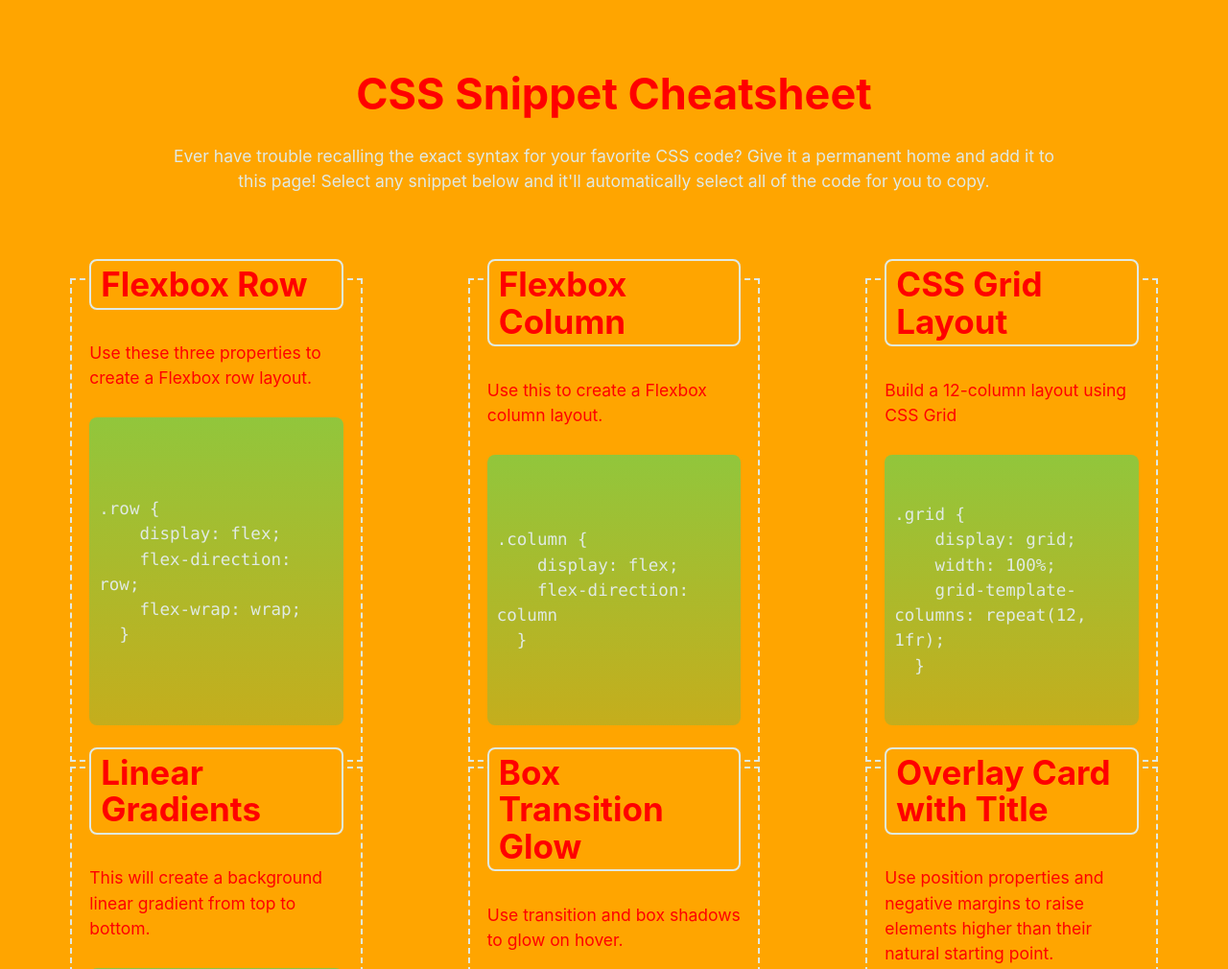
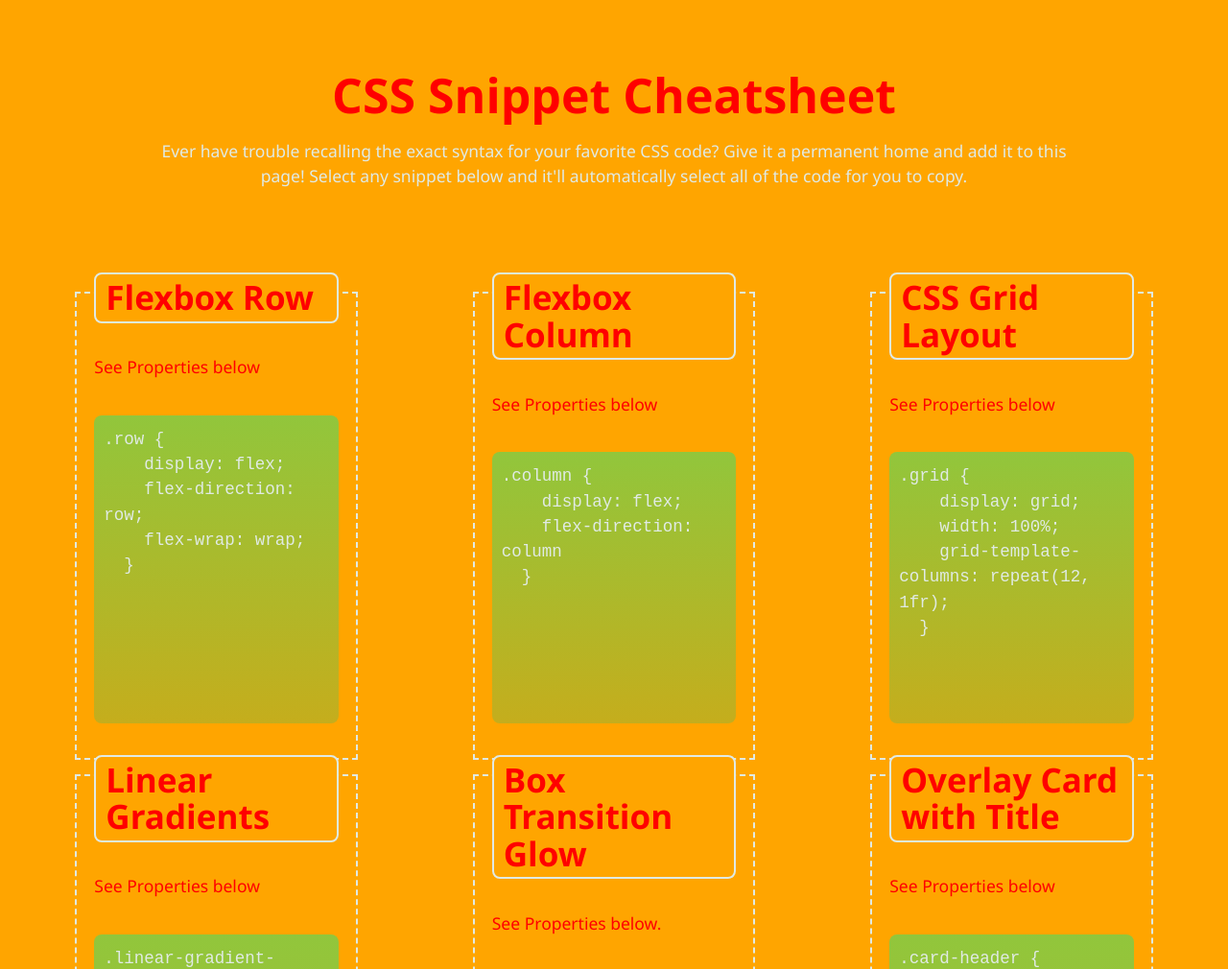
Before and after one commit to mehdisafari77/css-snippet-cheatsheet, a plain HTML site: page index.html in a window 1280 px wide. Shown: the top 1010 px of the page at 96% size. Drawn offline with Linux system fonts and the light colour scheme.

Commit message:
final changes

```diff
--- a/assets/css/style.css
+++ b/assets/css/style.css
@@ -6,23 +6,19 @@
     --red: red;
   }
 
-  /* set content highlight color and background */
+
   ::selection {
     background-color: var(--yellow-sun);
     color: var(--orange);
   }
 
   html {
-    /* set 1rem to 10px instead of native 16px to make it easier to calculate font-size values for the rest of the page (e.g. 1.6rem is 16px, 2.0rem is 20px, etc.) */
     font-size: 62.5%;
   }
 
   body {
-    /* Sans Serif font stack is implemented to help select the best font for each type of computer operating system */
-    font-family: -apple-system, BlinkMacSystemFont, 'Segoe UI', Roboto, Helvetica,
-      Arial, sans-serif, 'Apple Color Emoji', 'Segoe UI Emoji', 'Segoe UI Symbol';
 
-    /* set body font size to 1.75rem, which is 1.75x more than the font-size of 10px, making it 17.5px  */
+    font-family:'Segoe UI', Tahoma, Geneva, Verdana, sans-serif;
     font-size: 1.75rem;
     line-height: 1.5;
     color: var(--grey);
@@ -37,7 +33,7 @@
   }
 
   h1 {
-    font-size: 4rem;
+    font-size: 5rem;
   }
 
   h2 {
@@ -57,32 +53,24 @@
   }
 
   h6 {
-    font-size: 1.5rem;
+    font-size: 2.5rem;
   }
 
   p {
-    margin-bottom: 1rem;
+    margin-bottom: 2rem;
   }
 
   code {
-    /* Monospace font stack is used for our code blocks to make it look more like code */
-    font-family: Consolas, 'Andale Mono WT', 'Andale Mono', 'Lucida Console',
-      'Lucida Sans Typewriter', 'DejaVu Sans Mono', 'Bitstream Vera Sans Mono',
-      'Liberation Mono', 'Nimbus Mono L', Monaco, 'Courier New', Courier,
-      monospace;
+    font-family:'Times New Roman', Times, serif monospace;
   }
 
   header {
     width: 96%;
     margin: 0 auto;
-    padding: 2.5rem;
+    padding: 3rem;
     text-align: center;
   }
 
-  header h1.page-title {
-    padding: 1rem 1.2rem;
-    font-size: 4.5rem;
-  }
 
   main {
     width: 96%;
@@ -94,7 +82,7 @@
     text-align: center;
   }
 
-  /* create our main grid with flexbox, use negative margins to offset the padding on the .card-column class */
+
   .row {
     display: flex;
     flex-wrap: wrap;
@@ -107,17 +95,15 @@
     justify-content: center;
   }
 
-  /* using a mobile-first approach, set base column width to be 100% and we'll update it using media queries for larger screen sizes */
   .card-column {
     flex: 1 0 100%;
-    padding: 1.5rem;
-    /* when the screen resizes, make it so our columns don't jump in size */
+    padding: 2rem;
     transition: flex-basis 500ms linear;
     margin-bottom: 1.5rem;
     box-sizing: border-box;
   }
 
-  /* make each code card a flexbox column to align and justify content within it */
+
   .code-card {
     display: flex;
     flex-direction: column;
@@ -126,14 +112,13 @@
     padding: 2rem;
     color: var(--red);
 
-    /* outline is like border, but on the outside of the box instead of inside */
+
     outline: 2px dashed var(--grey);
     outline-offset: -2px;
     transition: all 0.5s ease-in-out;
   }
 
   .code-card .card-header {
-    /* use position and negative margins to move title of card over the card's outline and create an overlap effect */
     position: relative;
     margin: -4rem 0 1.5rem 0;
     padding: 0.5rem 1rem;
@@ -144,55 +129,52 @@
     transition: all 0.5s ease-in-out;
   }
 
-  /* set an outer and inner drop shadow on the card to create a glowing effect on hover */
+
   .code-card:hover,
   .code-card:hover .card-header {
     box-shadow: inset 0px 0px 10px var(--red), 0 0 15px var(--red);
     transform: rotate(10deg);
   }
 
-  /* each card's code block grows to the height of the largest code block on the page, making each card even in height */
+
   .code-card .code-block {
     flex-grow: 1;
   }
 
   .code-card pre {
-    /* set styles to make it so code wraps in <pre> instead of overflowing */
+
     white-space: pre-wrap;
     overflow: auto;
     tab-size: 4;
     padding: 1.2rem 1rem;
     color: var(--grey);
     border-radius: 8px;
-    /* use linear-gradient() function to create a fading background  */
     background-image: linear-gradient(
       rgba(12, 238, 132, 0.452) 0%,
       rgba(19, 199, 115, 0.247) 100%
     );
-    display: flex;
-    align-items: center;
+
   }
 
-  /* on <pre> click, select all contents so the code is highlighted */
+
   .code-card pre:active {
     user-select: all;
   }
 
-  /* using a mobile-first approach, use `min-width` values going from narrow -> wide for a responsive design */
+
   @media screen and (min-width: 768px) {
-    /* on tablets, set columns to only be 50% of the width and not grow */
+
     .card-column {
       flex: 0 0 50%;
       max-width: 50%;
     }
 
-    /* select the last child to grow to full width if it has space to grow */
     .card-column:last-child {
       flex-grow: 1;
     }
   }
 
-  /* media query for larger screens */
+
   @media screen and (min-width: 992px) {
     header {
       width: 75%;
--- a/index.html
+++ b/index.html
@@ -11,7 +11,7 @@
 
 
     <header>
-      <h1 class="page-title">
+      <h1 class="title">
         CSS Snippet Cheatsheet
       </h1>
       <p>
@@ -26,7 +26,7 @@
           <figure class="card code-card">
             <h2 class="card-header">Flexbox Row</h2>
             <div class="card-body">
-              <p>Use these three properties to create a Flexbox row layout.</p>
+              <p>See Properties below</p>
             </div>
 
             <pre class="code-block"><code>.row {
@@ -40,7 +40,7 @@
           <figure class="card code-card">
             <h2 class="card-header">Flexbox Column</h2>
             <div class="card-body">
-              <p>Use this to create a Flexbox column layout.</p>
+              <p>See Properties below</p>
             </div>
             <pre class="code-block"><code>.column {
     display: flex;
@@ -53,7 +53,7 @@
           <figure class="card code-card">
             <h2 class="card-header">CSS Grid Layout</h2>
             <div class="card-body">
-              <p>Build a 12-column layout using CSS Grid</p>
+              <p>See Properties below</p>
             </div>
             <pre class="code-block"><code>.grid {
     display: grid;
@@ -66,7 +66,7 @@
           <figure class="card code-card">
             <h2 class="card-header">Linear Gradients</h2>
             <div class="card-body">
-              <p>This will create a background linear gradient from top to bottom.</p>
+              <p>See Properties below</p>
             </div>
             <pre class="code-block"><code>.linear-gradient-background {
     background-image: linear-gradient(
@@ -80,7 +80,7 @@
           <figure class="card code-card">
             <h2 class="card-header">Box Transition Glow</h2>
             <div class="card-body">
-              <p>Use transition and box shadows to glow on hover.</p>
+              <p>See Properties below.</p>
             </div>
             <pre class="code-block"><code>.code-card .card-header {
     border-radius: 8px;
@@ -98,8 +98,7 @@
           <figure class="card code-card">
             <h2 class="card-header">Overlay Card with Title</h2>
             <div class="card-body">
-              <p>Use position properties and negative margins to raise elements higher than their natural starting point.
-              </p>
+              <p>See Properties below</p>
             </div>
             <pre class="code-block"><code>.card-header {
     position: relative;
```
